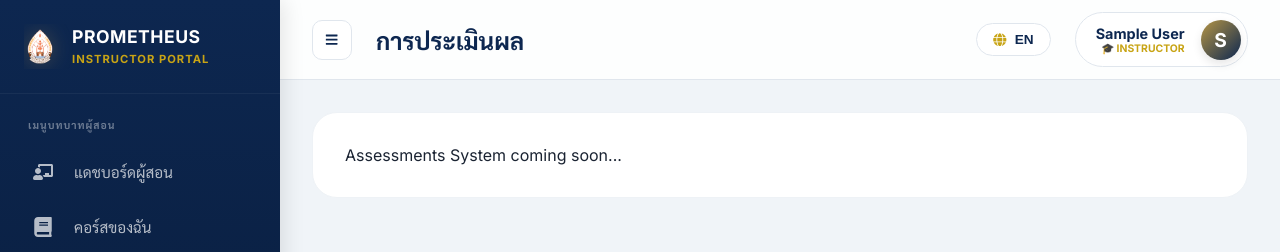
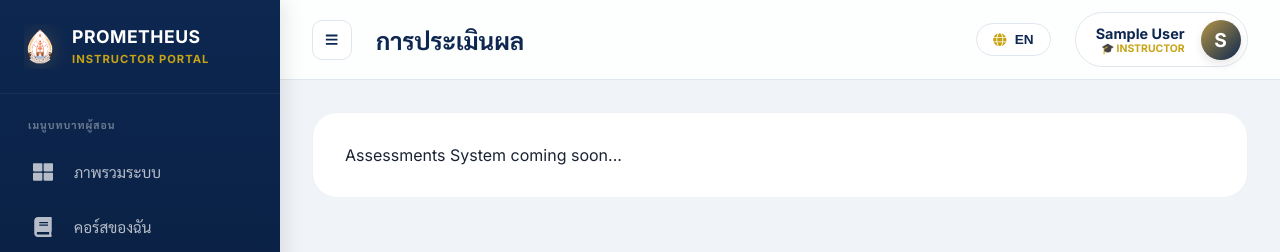
Before and after one commit to tooltham/prometheus-lms, a React (Create React App) app in the folder src/lms-frontend/: page /instructor/assessments in a window 1280 px wide. Shown: the top 252 px of the page. Built offline with nearby package versions, Linux system fonts and the light colour scheme; no server answers; sample sign-in values are in the browser's storage.

Commit message:
Build Fix: Removed unused FaChalkboardTeacher import and finalized menu rename

```diff
--- a/src/lms-frontend/src/components/Layout/InstructorLayout.js
+++ b/src/lms-frontend/src/components/Layout/InstructorLayout.js
@@ -1,7 +1,6 @@
 import React, { useState } from 'react';
 import { NavLink, useNavigate, useLocation } from 'react-router-dom';
 import {
-  FaChalkboardTeacher,
   FaBook,
   FaUsers,
   FaStar,
@@ -9,7 +8,8 @@ import {
   FaBars,
   FaTimes,
   FaChevronRight,
-  FaGlobe
+  FaGlobe,
+  FaThLarge
 } from 'react-icons/fa';
 import { useLanguage } from '../../store/LanguageContext';
 import './InstructorLayout.css';
@@ -36,8 +36,8 @@ const InstructorLayout = ({ children }) => {
   const menuItems = [
     {
       path: '/instructor/overview',
-      icon: <FaChalkboardTeacher />,
-      label: lang === 'th' ? 'แดชบอร์ดผู้สอน' : 'Instructor Dashboard'
+      icon: <FaThLarge />,
+      label: lang === 'th' ? 'ภาพรวมระบบ' : 'System Overview'
     },
     {
       path: '/instructor/courses',
```
